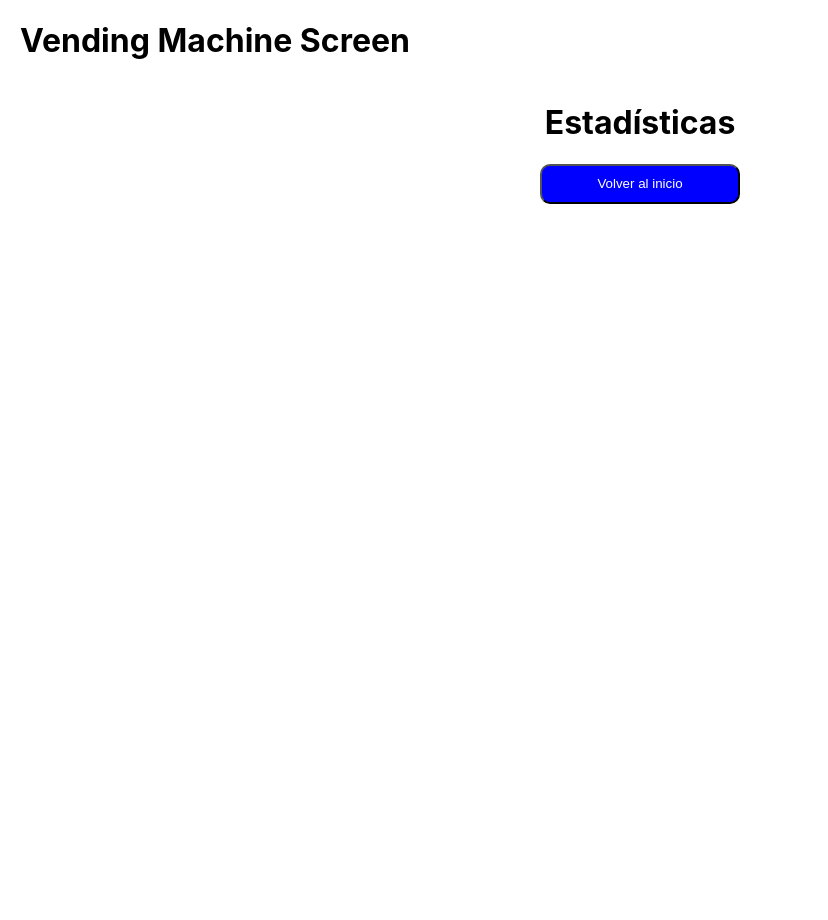
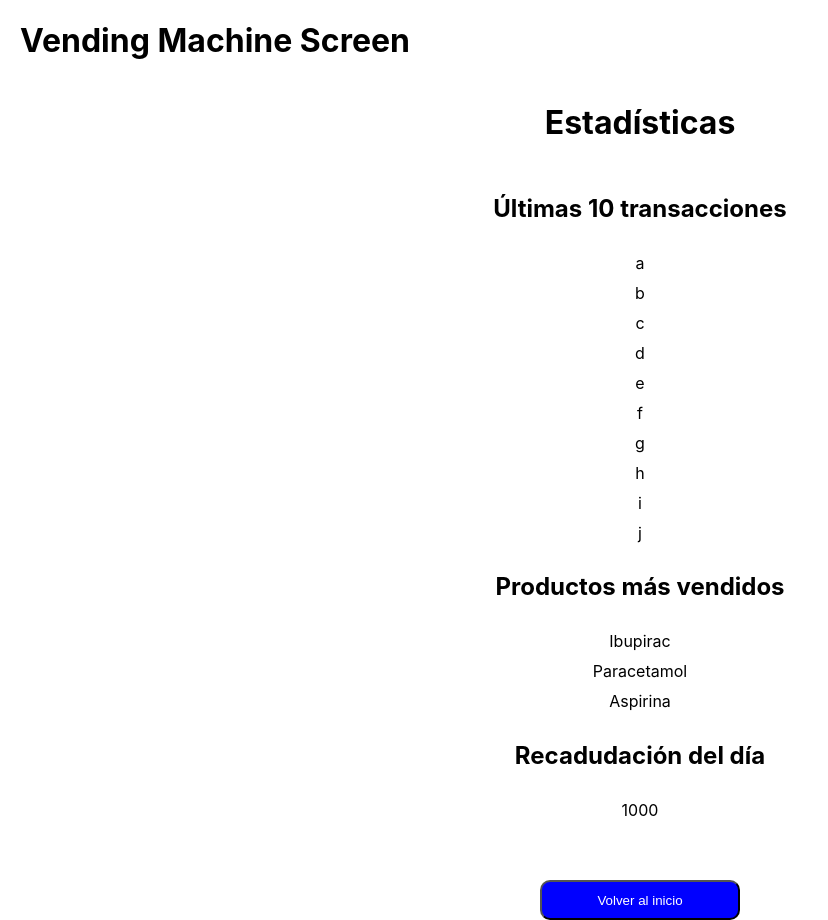
Before and after one commit to franciscocavallaro/vending-machine-front, a React (Create React App) app: page /admin in a window 1280 px wide. Shown: the whole page, without its empty margins (0-828 px from the left). Before the commit the page ends 800 px from the top, so only its background shows below. Built offline with nearby package versions, Linux system fonts and the light colour scheme.

Commit message:
Pagina y estadisticas hechas, falta la autenticacion del admin

```diff
--- a/src/components/statistics/Statistics.jsx
+++ b/src/components/statistics/Statistics.jsx
@@ -1,22 +1,50 @@
 import React from "react";
 import {useNavigate} from "react-router-dom";
+import "./styles.css";
 
 const Statistics = () => {
 
     const navigate = useNavigate();
 
+    const mockTransacctions = ["a", "b", "c", "d", "e", "f", "g", "h", "i", "j"];
+    const mostSoldProducts = ["Ibupirac", "Paracetamol", "Aspirina"]
+    const totalDayRevenue = 1000;
+
+
     return (
         <div className="statistics">
-            <h1 style={{display: "flex", justifyContent: "center", alignItems: "center"}}>Estadísticas</h1>
+            <h1>Estadísticas</h1>
 
-            <div className="BackToHome" style={{display: "flex", justifyContent: "center", alignItems: "center"}}>
-                <button onClick={() => navigate("/home")}
+            <h2 className="bold">Últimas 10 transacciones</h2>
+            {mockTransacctions.map((transaction) => (
+                <text>
+                    {transaction}
+                </text>
+                )
+            )}
+
+            <h2 className="bold">Productos más vendidos</h2>
+            {mostSoldProducts.map((product) => (
+                    <text>
+                        {product}
+                    </text>
+                )
+            )}
+
+            <h2 className="bold">Recadudación del día</h2>
+            {totalDayRevenue}
+
+
+            <div className="backToHome" style={{display: "flex", justifyContent: "center", alignItems: "center"}}>
+
+                <button onClick={() => navigate("/")}
                         style={{
                             background: "blue",
                             borderRadius: 10,
                             color: "white",
                             height: 40,
                             width: 200,
+                            marginTop: 50
                         }}>
                     Volver al inicio
                 </button>
--- /dev/null
+++ b/src/components/statistics/styles.css
@@ -0,0 +1,6 @@
+.statistics{
+    display: flex;
+    flex-direction: column;
+    align-items: center;
+    gap: 10px;
+}
--- a/src/components/vendingMachine/VendingMachine.jsx
+++ b/src/components/vendingMachine/VendingMachine.jsx
@@ -1,7 +1,7 @@
 import React, {useState} from 'react';
 import {useNavigate} from "react-router-dom";
 import ProductItem from '../productItem/ProductItem';
-import './styles.css';
+import "./styles.css";
 
 const productsData = [
     {id: 1, name: 'Producto 1', price: 2.5, image: 'product1.jpg'},
```
